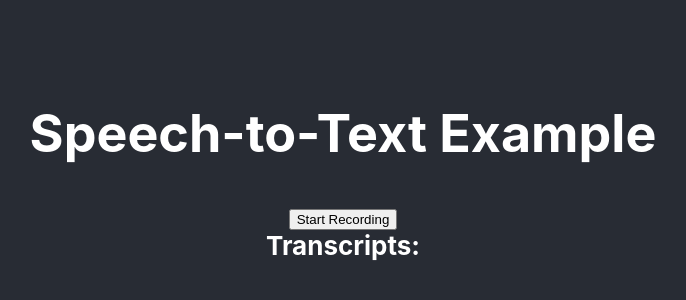
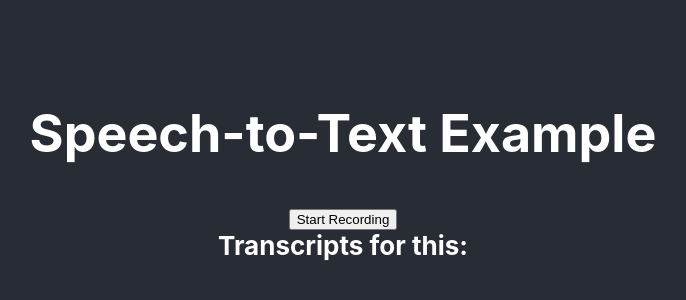
Before and after one commit to surajpatra25/automatesyncbot, a React (Create React App) app in the folder automatesyncbots/: page / in a window 1280 px wide. Shown: the part 236-536 px from the top of the page, without its empty margins (297-983 px from the left). Built offline with nearby package versions, Linux system fonts and the light colour scheme.

Commit message:
change 2
change 2

```diff
--- a/automatesyncbots/src/SpeechToText.js
+++ b/automatesyncbots/src/SpeechToText.js
@@ -38,7 +38,7 @@ const SpeechToText = () => {
                 {isRecording ? 'Stop Recording' : 'Start Recording'}
             </button>
             <div>
-                <strong>Transcripts:</strong> {transcript}
+                <strong>Transcripts for this:</strong> {transcript}
             </div>
         </div>
     );
```
